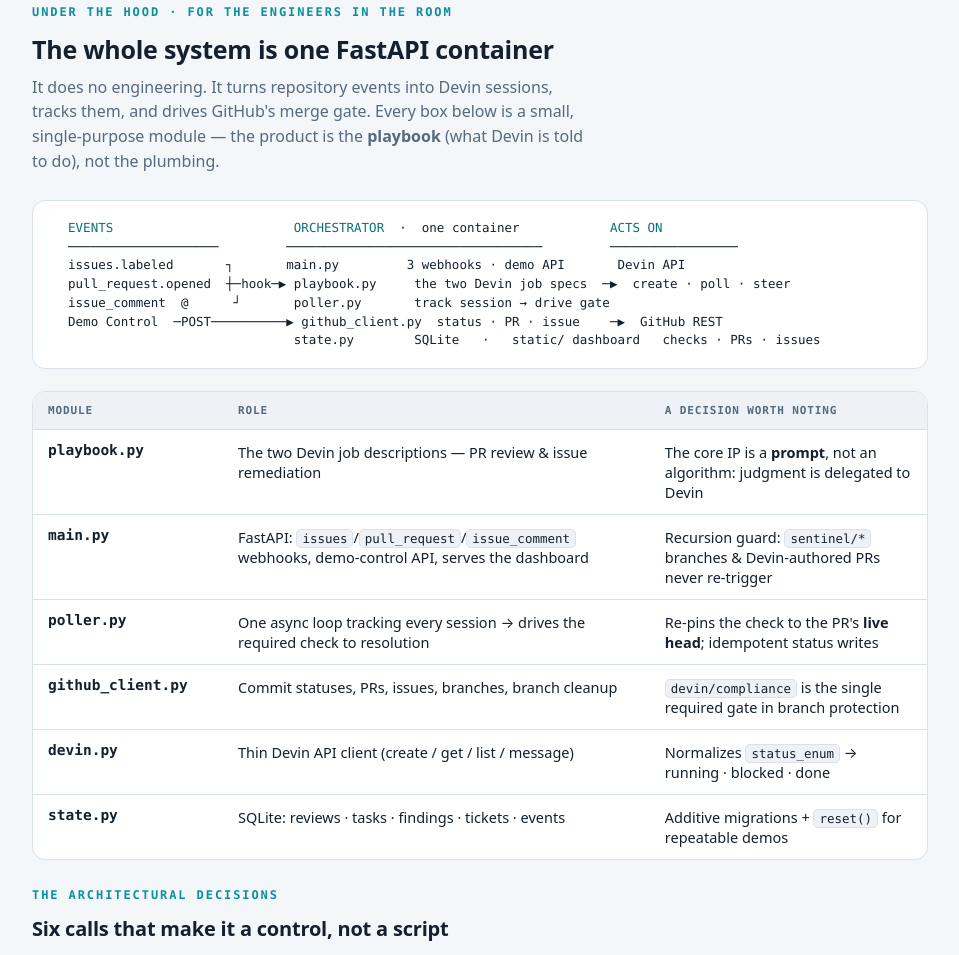
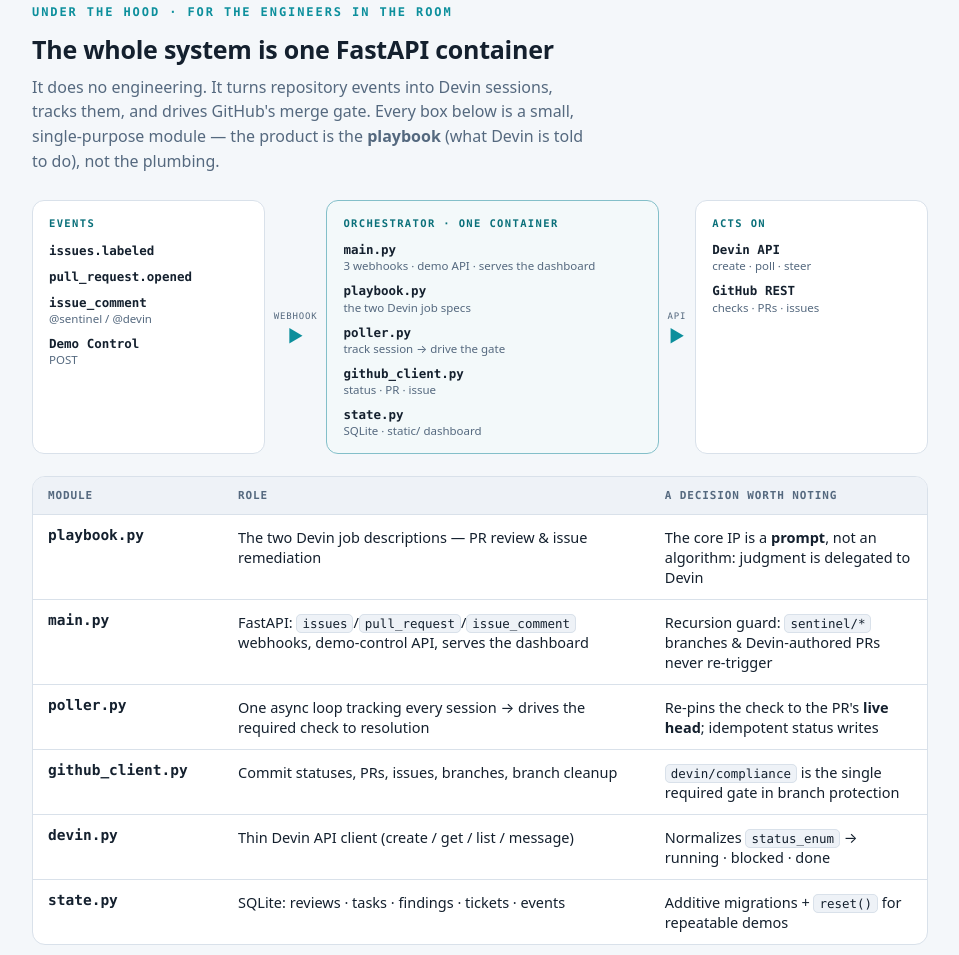
Before and after one commit to Soham4001A/CognitionDemo, a plain HTML site: page docs/how-it-works.html in a window 1280 px wide. Shown: the part 3492-4447 px from the top of the page, without its empty margins (160-1119 px from the left). Drawn offline with Linux system fonts and the light colour scheme.

Commit message:
docs(how-it-works): replace misaligning ASCII architecture diagram with a clean 3-column CSS layout (Events → Orchestrator → Acts on)

```diff
--- a/docs/how-it-works.html
+++ b/docs/how-it-works.html
@@ -369,11 +369,25 @@
 
   <!-- ============ UNDER THE HOOD ============ -->
   <style>
-    .arch { overflow-x: auto; background: var(--surface); border: 1px solid var(--line);
-            border-radius: 13px; padding: 18px 20px; margin: 0 0 22px; }
-    .arch pre { margin: 0; font-family: var(--font-mono); font-size: 12.5px; line-height: 1.5;
-                color: var(--text); white-space: pre; }
-    .arch .accent { color: var(--accent-2); }
+    .arch { display: flex; align-items: stretch; gap: 0; margin: 0 0 22px; overflow-x: auto; }
+    .arch-col { background: var(--surface); border: 1px solid var(--line); border-radius: 12px;
+                padding: 14px 16px; flex: 1 1 0; min-width: 172px; }
+    .arch-col.mid { flex: 1.5 1 0; border-color: color-mix(in srgb, var(--accent) 42%, var(--line));
+                    background: color-mix(in srgb, var(--accent) 5%, var(--surface)); }
+    .arch-h { font-family: var(--font-mono); font-size: 10.5px; letter-spacing: .13em; text-transform: uppercase;
+              color: var(--accent-2); font-weight: 700; margin-bottom: 11px; }
+    .arch-col ul { list-style: none; margin: 0; padding: 0; display: flex; flex-direction: column; gap: 9px; }
+    .arch-col li { font-size: 13px; line-height: 1.3; }
+    .arch-col li b { font-family: var(--font-mono); font-size: 12.5px; color: var(--text); font-weight: 600; }
+    .arch-col li span { color: var(--muted); display: block; font-size: 11.5px; margin-top: 1px; }
+    .arch-arrow { display: flex; flex-direction: column; align-items: center; justify-content: center;
+                  padding: 0 9px; flex: none; }
+    .arch-arrow .lbl { font-family: var(--font-mono); font-size: 9px; letter-spacing: .09em; text-transform: uppercase;
+                       color: var(--muted); margin-bottom: 4px; }
+    .arch-arrow .a { font-size: 17px; color: var(--accent); line-height: 1; }
+    @media (max-width: 680px) { .arch { flex-direction: column; }
+      .arch-arrow { flex-direction: row-reverse; gap: 6px; padding: 6px 0; }
+      .arch-arrow .lbl { margin: 0; } .arch-arrow .a { transform: rotate(90deg); } }
     .decisions { display: grid; grid-template-columns: 1fr 1fr; gap: 14px; margin-top: 6px; }
     .decision { border: 1px solid var(--line); border-radius: 12px; background: var(--surface); padding: 15px 17px; }
     .decision h4 { margin: 0 0 5px; font-size: 15px; letter-spacing: -.01em; }
@@ -392,13 +406,36 @@
         <b>playbook</b> (what Devin is told to do), not the plumbing.</p>
     </div>
 
-    <div class="arch"><pre>  <span class="accent">EVENTS</span>                        <span class="accent">ORCHESTRATOR</span>  ·  one container            <span class="accent">ACTS ON</span>
-  ────────────────────         ──────────────────────────────────         ─────────────────
-  issues.labeled       ┐       main.py         3 webhooks · demo API       Devin API
-  pull_request.opened  ┼─hook─▶ playbook.py     the two Devin job specs  ─▶  create · poll · steer
-  issue_comment  @      ┘       poller.py       track session → drive gate
-  Demo Control  ─POST──────────▶ github_client.py  status · PR · issue    ─▶  GitHub REST
-                                state.py        SQLite   ·   static/ dashboard   checks · PRs · issues</pre></div>
+    <div class="arch">
+      <div class="arch-col">
+        <div class="arch-h">Events</div>
+        <ul>
+          <li><b>issues.labeled</b></li>
+          <li><b>pull_request.opened</b></li>
+          <li><b>issue_comment</b><span>@sentinel / @devin</span></li>
+          <li><b>Demo Control</b><span>POST</span></li>
+        </ul>
+      </div>
+      <div class="arch-arrow"><span class="lbl">webhook</span><span class="a">&#9654;</span></div>
+      <div class="arch-col mid">
+        <div class="arch-h">Orchestrator · one container</div>
+        <ul>
+          <li><b>main.py</b><span>3 webhooks · demo API · serves the dashboard</span></li>
+          <li><b>playbook.py</b><span>the two Devin job specs</span></li>
+          <li><b>poller.py</b><span>track session &rarr; drive the gate</span></li>
+          <li><b>github_client.py</b><span>status · PR · issue</span></li>
+          <li><b>state.py</b><span>SQLite · static/ dashboard</span></li>
+        </ul>
+      </div>
+      <div class="arch-arrow"><span class="lbl">API</span><span class="a">&#9654;</span></div>
+      <div class="arch-col">
+        <div class="arch-h">Acts on</div>
+        <ul>
+          <li><b>Devin API</b><span>create · poll · steer</span></li>
+          <li><b>GitHub REST</b><span>checks · PRs · issues</span></li>
+        </ul>
+      </div>
+    </div>
 
     <div class="tbl-scroll" style="margin-bottom:26px">
       <table>
```
Also changed, not shown: orchestrator/static/how-it-works.html (+49 -12 lines).
